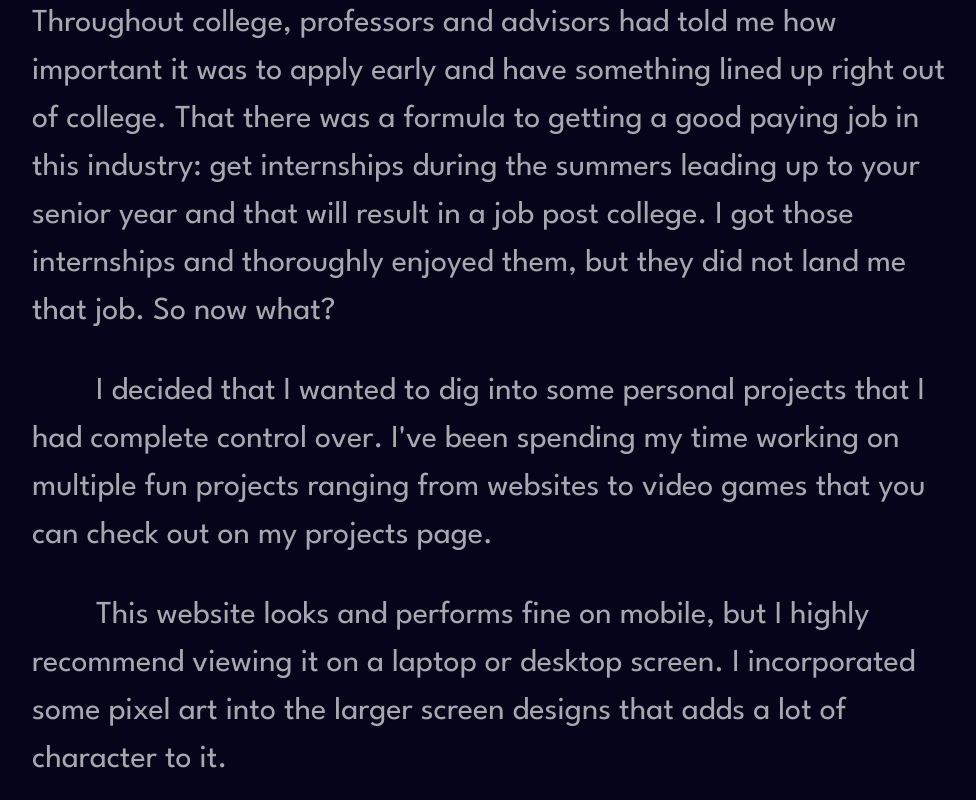
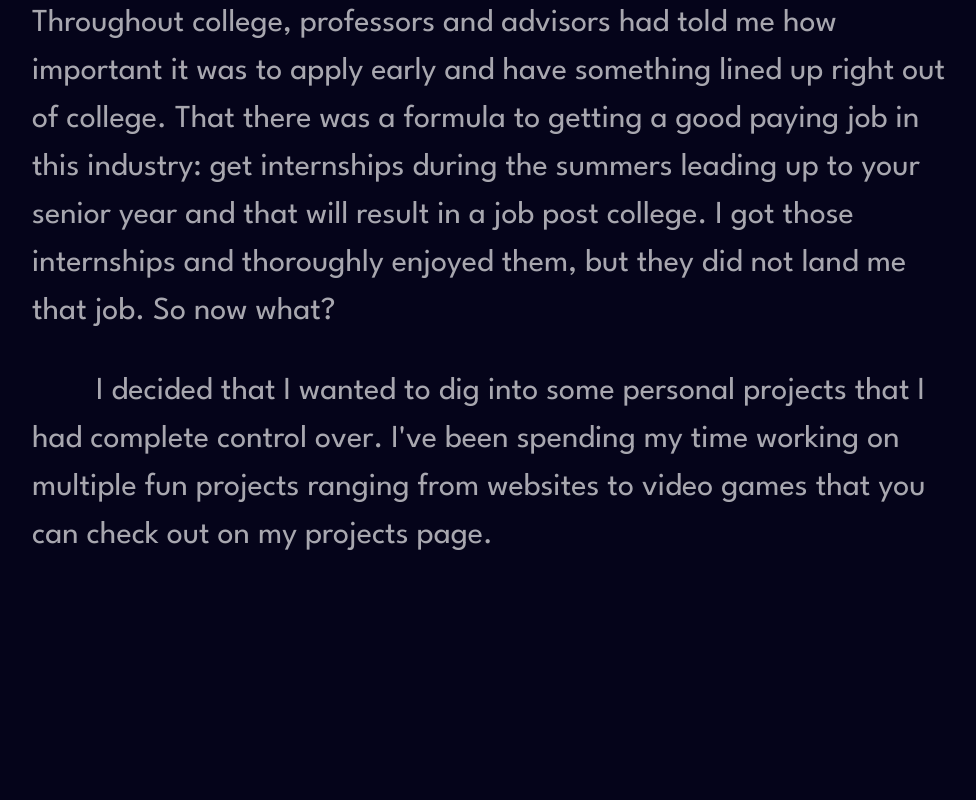
Before and after one commit to 907riley/svelte-portfolio, a Svelte app in the folder portfolio/: page / in a window 1280 px wide. Shown: the part 480-1280 px from the top of the page, without its empty margins (140-1116 px from the left). After the commit the page ends 1056 px from the top, so only its background shows below. Built offline with nearby package versions, Linux system fonts and the light colour scheme; a web font is replaced by a local one.

Commit message:
commented out advice to view on large screen until done with animations again

```diff
--- a/portfolio/src/pages/Home.svelte
+++ b/portfolio/src/pages/Home.svelte
@@ -10,9 +10,9 @@
     <p class="paragraph-wrapper">
         I decided that I wanted to dig into some personal projects that I had complete control over. I've been spending my time working on multiple fun projects ranging from websites to video games that you can check out on my projects page.
     </p>
-    <p class="paragraph-wrapper">
+    <!-- <p class="paragraph-wrapper">
         This website looks and performs fine on mobile, but I highly recommend viewing it on a laptop or desktop screen. I incorporated some pixel art into the larger screen designs that adds a lot of character to it.
-    </p>
+    </p> -->
 
 </div>
 
```
